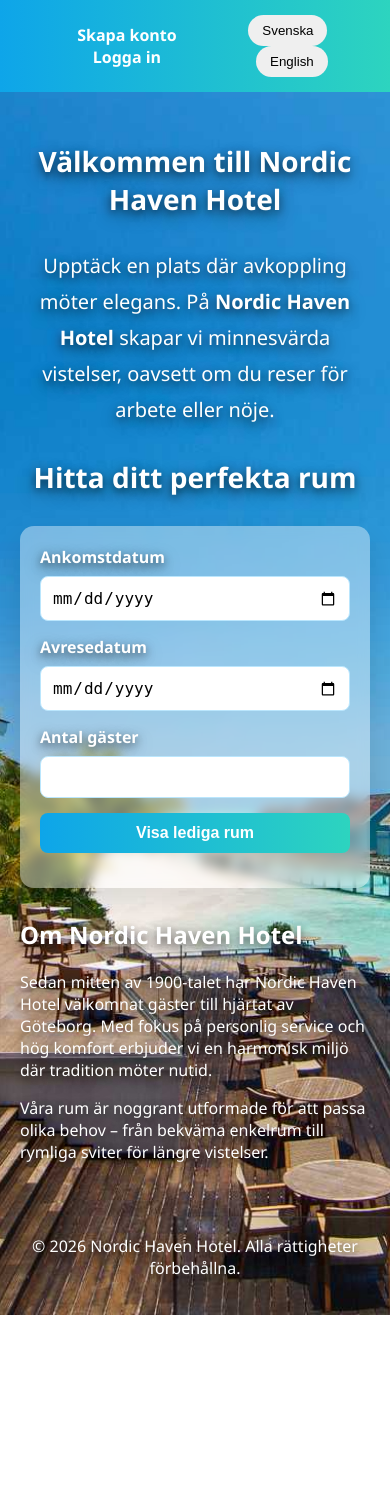
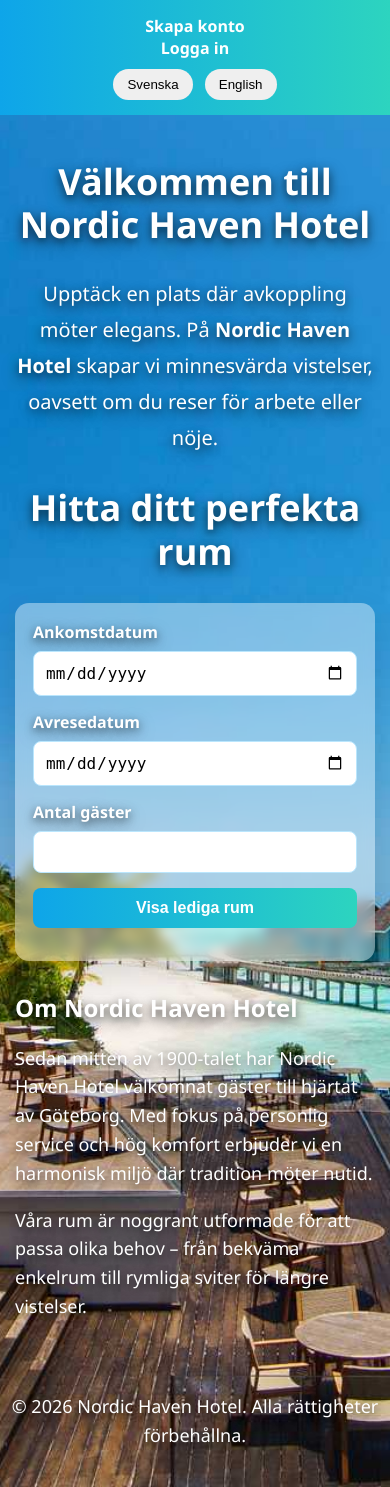
Before and after one commit to Zackkee/DSF100-Projekt, a Flask app: page / in a window 390 px wide. Before the commit the page ends 1315 px from the top, so only its background shows below. Run offline with Flask 3, Linux system fonts and the light colour scheme.

Commit message:
Lite ändringar i CSS för att göra systemet responsive

```diff
--- a/static/style.css
+++ b/static/style.css
@@ -367,3 +367,48 @@ h1 {
         height: 420px;
     }
 }
+/* ===== Mobile Fix ===== */
+@media (max-width: 576px) {
+
+    .container {
+        width: 100%;
+        padding: 15px;
+    }
+
+    form {
+        width: 100%;
+        max-width: 100%;
+        padding: 18px;
+        margin: 0 auto 30px;
+    }
+
+    form input,
+    form select,
+    form button {
+        width: 100%;
+        box-sizing: border-box;
+    }
+
+    h1 {
+        font-size: 36px;
+        line-height: 1.2;
+    }
+
+    p {
+        font-size: 18px;
+        line-height: 1.6;
+    }
+
+    nav {
+        display: flex;
+        flex-direction: column;
+        align-items: center;
+        gap: 10px;
+        padding: 15px;
+    }
+
+    nav a {
+        display: block;
+        margin: 0;
+    }
+}
```
